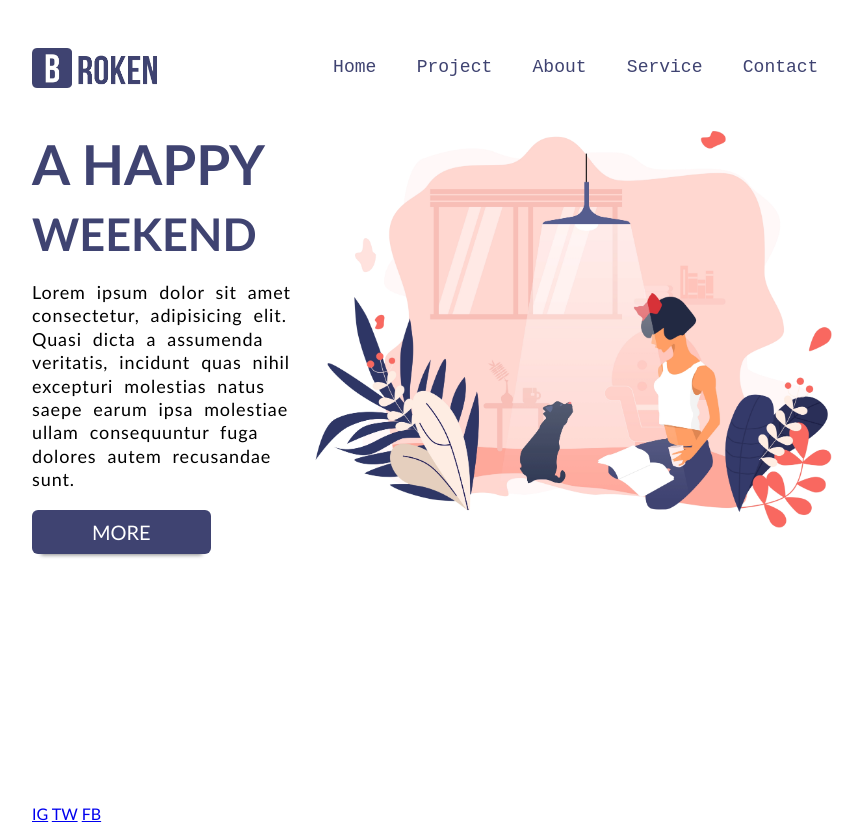
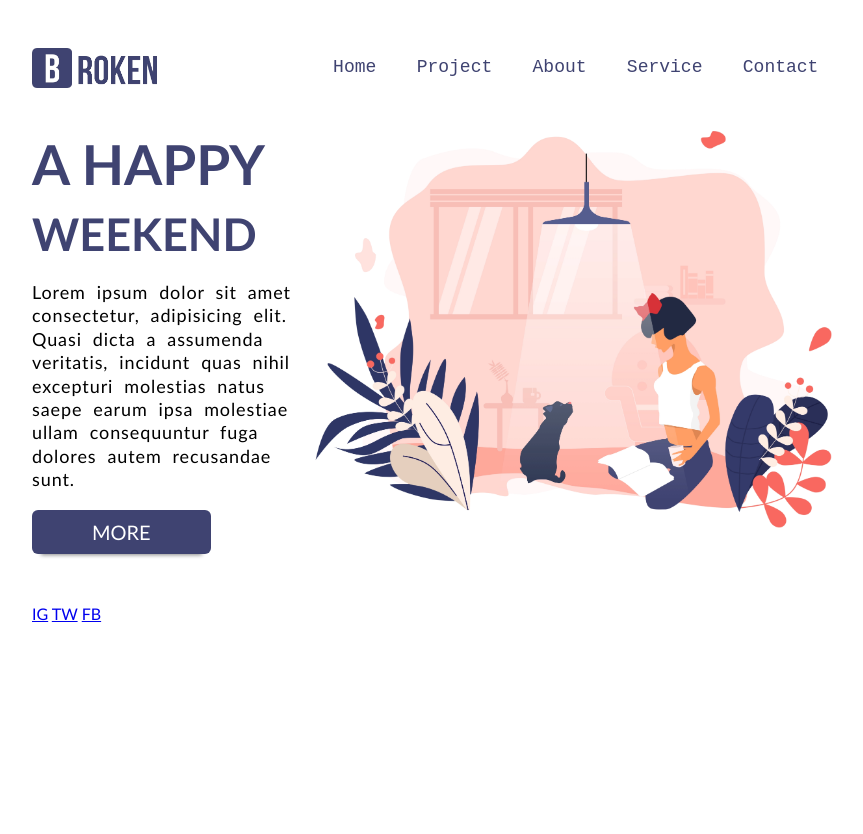
Before and after one commit to JurgitaE/03-happy-weekend, a website: page index.html in a window 1280 px wide. Shown: the whole page, without its empty margins (208-1071 px from the left). After the commit the page ends 800 px from the top, so only its background shows below. Drawn offline with Linux system fonts and the light colour scheme.

Commit message:
minor update

```diff
--- a/index.html
+++ b/index.html
@@ -33,9 +33,10 @@
         <meta name="theme-color" content="#ffffff" />
         <style>
             body {
-        font-family: "Gill Sans", "Gill Sans MT", Calibri, "Trebuchet MS",
-          sans-serif;
+                font-family: "Gill Sans", "Gill Sans MT", Calibri,
+                    "Trebuchet MS", sans-serif;
             }
+
             header {
                 display: inline-block;
                 width: 800px;
@@ -43,15 +44,16 @@
                 margin-top: 40px;
                 margin-left: calc((100% - 800px) / 2);
             }
+
             header > img {
                 height: 40px;
                 float: left;
             }
             header > nav {
                 float: right;
-
                 margin-top: 3.8px;
             }
+
             nav > a {
                 display: inline-block;
                 padding: 0.3em;
@@ -67,32 +69,38 @@
                 border-radius: 0.2em;
                 transition: all 0.5s;
             }
+
             nav > a:first-child {
                 margin-left: 0;
             }
+
             nav > a:hover {
                 border-color: #3f4371;
             }
+
             main {
                 display: inline-block;
                 width: 800px;
                 margin-top: 40px;
                 margin-left: calc((100% - 800px) / 2);
             }
+
             main > div {
                 width: 35%;
                 float: left;
             }
 
             h1 {
+                margin: 0;
                 font-size: 55px;
                 text-transform: uppercase;
                 color: #3f4371;
-        margin: 0;
             }
+
             h1 > span {
                 font-size: 45px;
             }
+
             p {
                 font-size: 18px;
                 line-height: 1.3em;
@@ -113,11 +121,12 @@
                 box-shadow: 0px 0.5em 0.2em -0.45em #888;
                 transition: all 1s;
             }
+
             main > div > a:hover {
                 box-shadow: 0px 0.6em 0.4em -0.5em #555;
             }
             div > div {
-        margin-top: 250px;
+                margin-top: 50px;
             }
             main > div > div > a {
             }
@@ -142,10 +151,10 @@
             <div>
                 <h1>A happy <span>weekend</span></h1>
                 <p>
-          Lorem ipsum dolor sit amet consectetur, adipisicing elit. Quasi dicta
-          a assumenda veritatis, incidunt quas nihil excepturi molestias natus
-          saepe earum ipsa molestiae ullam consequuntur fuga dolores autem
-          recusandae sunt.
+                    Lorem ipsum dolor sit amet consectetur, adipisicing elit.
+                    Quasi dicta a assumenda veritatis, incidunt quas nihil
+                    excepturi molestias natus saepe earum ipsa molestiae ullam
+                    consequuntur fuga dolores autem recusandae sunt.
                 </p>
                 <a href="#">More</a>
                 <div>
```
Lines whose indentation alone changed are shown as unchanged.
